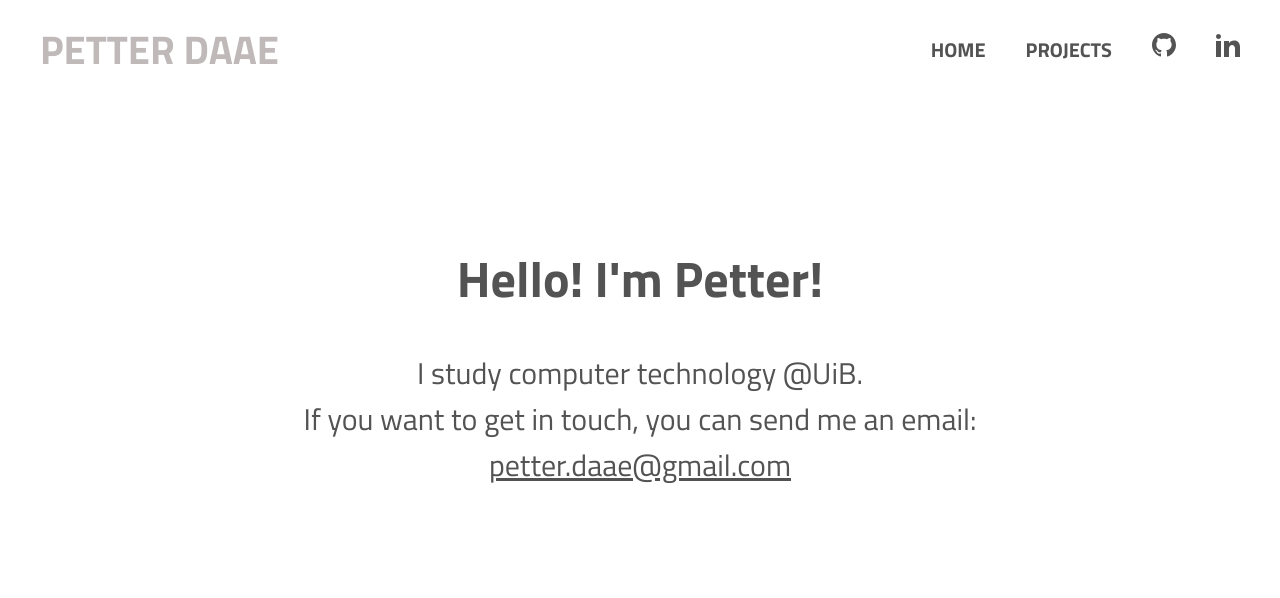
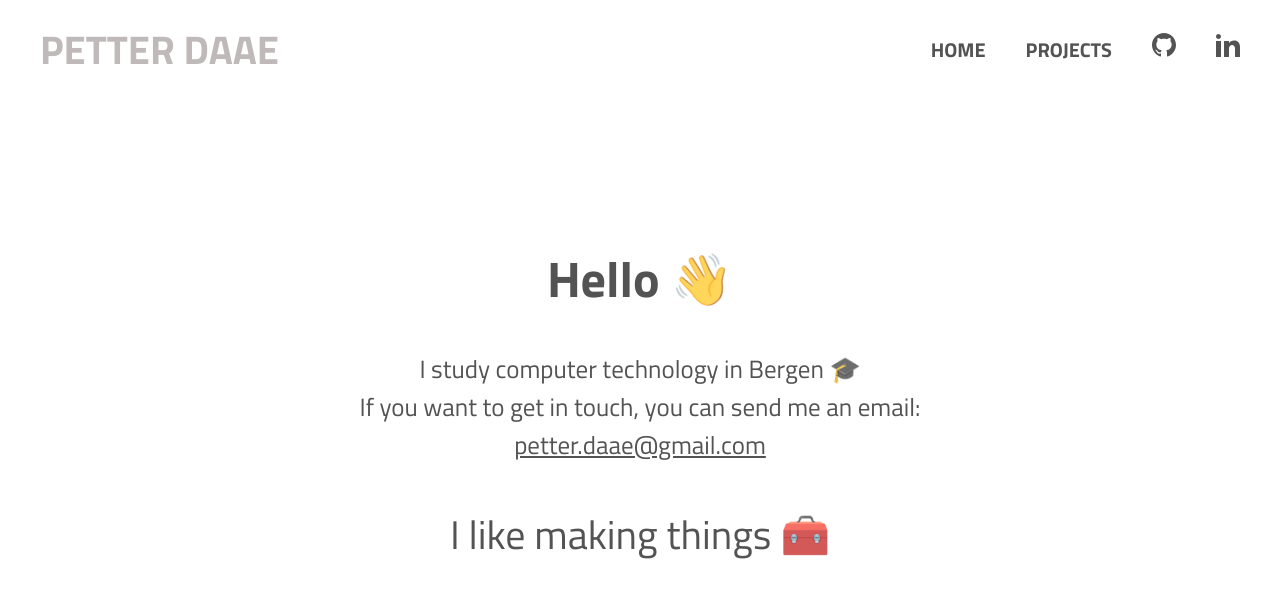
Before and after one commit to StaleJ/daae.dev, a React (Create React App) app: page / in a window 1280 px wide. Shown: the top 598 px of the page. Built offline with nearby package versions, Linux system fonts and the light colour scheme.

Commit message:
make some changes to home

```diff
--- a/src/home/Home.css
+++ b/src/home/Home.css
@@ -5,7 +5,7 @@ h1 {
 }
 
 .intro {
-    font-size: 30px;
+    font-size: 25px;
     text-align: center;
 }
 
@@ -18,7 +18,8 @@ h1 {
 }
 
 .wrapper {
-    margin: var(--padding-medium)
+    margin: var(--padding-medium);
+    text-align: center;
 }
 
 @media only screen and (max-width: 800px) {
--- a/src/home/Home.js
+++ b/src/home/Home.js
@@ -1,15 +1,17 @@
 import React from 'react';
+import Text from './Text';
 import './Home.css';
 
 function Home() {
   return (
     <div className="wrapper">
-      <h1 className="commits">Hello! I'm Petter!</h1>
+      <h1 className="commits">Hello 👋</h1>
       <p className="intro">
-        I study computer technology @UiB. <br />
+        I study computer technology in Bergen 🎓<br />
         If you want to get in touch, you can send me an email: <br />
         <a href="mailto: petter.daae@gmail.com" className="email-link">petter.daae@gmail.com</a>
       </p>
+      <Text></Text>
     </div>
   );
 }
--- /dev/null
+++ b/src/home/Text.css
@@ -0,0 +1,3 @@
+p {
+    font-size: 40px;
+}
--- /dev/null
+++ b/src/home/Text.js
@@ -0,0 +1,46 @@
+import React from 'react';
+import './Text.css';
+
+const words = [
+    'Haskell 🥰',
+    'jazz 🎺',
+    'running 🏃‍♂',
+    'foosball 🏈',
+    'React 🤘',
+    'making things 🧰',
+    'beef burgers 🍔',
+]
+
+class Text extends React.Component {
+
+    constructor() {
+        super();
+        this.state = {
+            currentIndex: 0,
+            currentText: words[0]
+        }
+
+    }
+
+    componentDidMount() {
+        setInterval(() => {
+            this.setState((state, props) => {
+                let next;
+                if (state.currentIndex >= words.length - 1) next = 0;
+                else next = state.currentIndex + 1;
+                return { currentIndex: next, currentText: words[next] };
+            });
+        }, 1000);
+    }
+
+    nextWord(state) {
+        if (state.currentIndex >= words.length - 1) return 0;
+        return state.currentIndex + 1;
+    }
+
+    render() {
+        return <p>I like {this.state.currentText}</p>
+    }
+}
+
+export default Text;
--- a/src/projects/Projects.css
+++ b/src/projects/Projects.css
@@ -35,3 +35,10 @@
 .stars {
     padding-bottom: var(--padding-small);
 }
+
+@media only screen and (min-width: 800px) {
+    .projects {
+        padding-left: var(--padding-big);
+        padding-right: var(--padding-big);
+    }
+}
```
